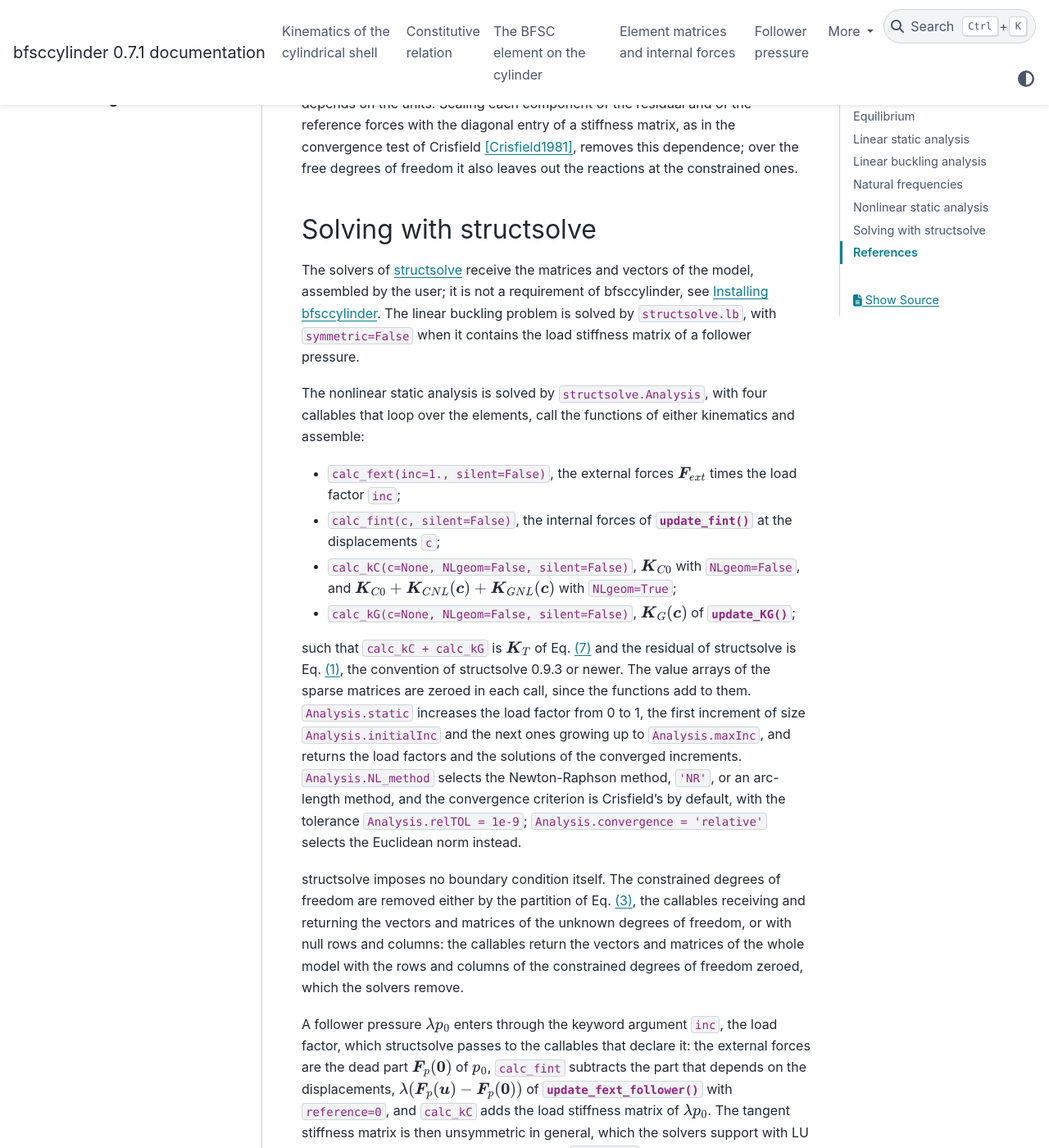
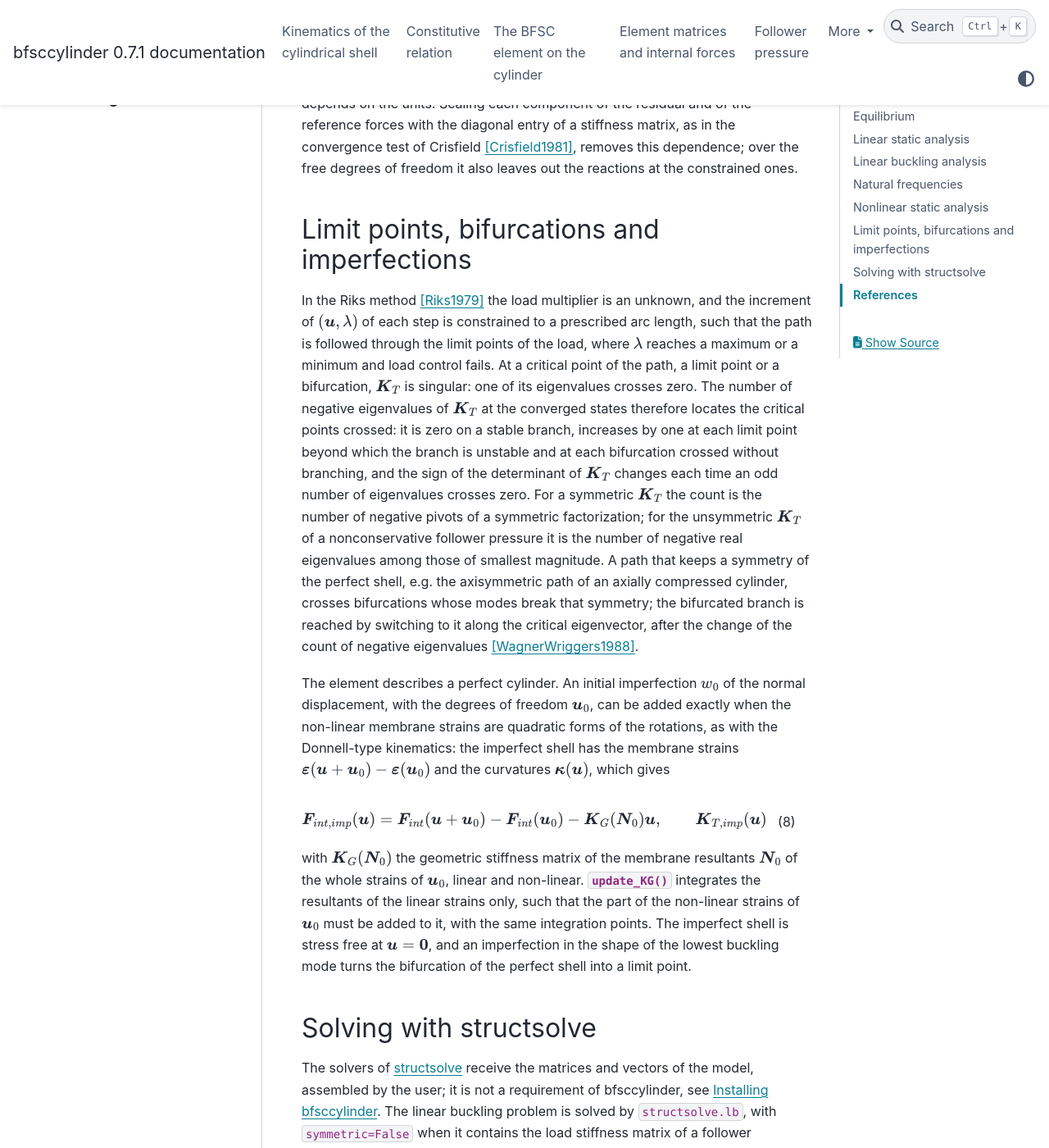
Before and after one commit to saullocastro/bfsccylinder, a Sphinx documentation site: the page built from doc/source/analyses.rst, in a window 1280 px wide and 1400 px high, scrolled down 3338 px. Shown: the whole window at 82% size. Built offline with Sphinx 7.4.7 and the PyData theme 0.15.4, drawn with Linux system fonts in a browser that asks for light colours; pages that are not in the unit, such as notebooks, are missing from menus; the version number is read from the project's files by our own code; some of the changed text lies outside the part shown.

Commit message:
DOC: analyses.rst, limit points, bifurcations and imperfections; .nblink of the two 0.7.1 notebooks without extra-media
analyses.rst: the Riks method (Riks 1979), the count of negative eigenvalues and the sign of the determinant of the tangent stiffness matrix at the critical points, symmetric and unsymmetric (structsolve 0.10.0 Analysis and arc_length docstrings), branch switching along the critical eigenvector (Wagner and Wriggers 1988), and the exact addition of an imperfection through the geometric stiffness matrix of the whole strains of u0. DOIs checked on Crossref.

nbsphinx-link copies a single extra-media file next to the .nblink at its path relative to the notebook, here doc/source/tests/, which does not exist: one warning per file. The notebooks are not executed by Sphinx and do not show the module, so the key is left out.

```diff
--- a/doc/source/analyses.rst
+++ b/doc/source/analyses.rst
@@ -189,6 +189,60 @@ entry of a stiffness matrix, as in the convergence test of Crisfield
 it also leaves out the reactions at the constrained ones.
 
 
+Limit points, bifurcations and imperfections
+--------------------------------------------
+
+In the Riks method [Riks1979]_ the load multiplier is an unknown, and the
+increment of `(\boldsymbol{u}, \lambda)` of each step is constrained to a
+prescribed arc length, such that the path is followed through the limit
+points of the load, where `\lambda` reaches a maximum or a minimum and load
+control fails. At a critical point of the path, a limit point or a
+bifurcation, `\boldsymbol{K}_T` is singular: one of its eigenvalues crosses
+zero. The number of negative eigenvalues of `\boldsymbol{K}_T` at the
+converged states therefore locates the critical points crossed: it is zero
+on a stable branch, increases by one at each limit point beyond which the
+branch is unstable and at each bifurcation crossed without branching, and
+the sign of the determinant of `\boldsymbol{K}_T` changes each time an odd
+number of eigenvalues crosses zero. For a symmetric `\boldsymbol{K}_T` the
+count is the number of negative pivots of a symmetric factorization; for
+the unsymmetric `\boldsymbol{K}_T` of a nonconservative follower pressure
+it is the number of negative real eigenvalues among those of smallest
+magnitude. A path that keeps a symmetry of the perfect shell, e.g. the
+axisymmetric path of an axially compressed cylinder, crosses bifurcations
+whose modes break that symmetry; the bifurcated branch is reached by
+switching to it along the critical eigenvector, after the change of the
+count of negative eigenvalues [WagnerWriggers1988]_.
+
+The element describes a perfect cylinder. An initial imperfection `w_0` of
+the normal displacement, with the degrees of freedom `\boldsymbol{u}_0`,
+can be added exactly when the non-linear membrane strains are quadratic
+forms of the rotations, as with the Donnell-type kinematics: the imperfect
+shell has the membrane strains `\boldsymbol{\varepsilon}(\boldsymbol{u} +
+\boldsymbol{u}_0) - \boldsymbol{\varepsilon}(\boldsymbol{u}_0)` and the
+curvatures `\boldsymbol{\kappa}(\boldsymbol{u})`, which gives
+
+.. math::
+    :label: an-imperfection
+
+    \boldsymbol{F}_{int,imp}(\boldsymbol{u}) =
+    \boldsymbol{F}_{int}(\boldsymbol{u} + \boldsymbol{u}_0) -
+    \boldsymbol{F}_{int}(\boldsymbol{u}_0) -
+    \boldsymbol{K}_G(\boldsymbol{N}_0) \boldsymbol{u}, \qquad
+    \boldsymbol{K}_{T,imp}(\boldsymbol{u}) =
+    \boldsymbol{K}_T(\boldsymbol{u} + \boldsymbol{u}_0) -
+    \boldsymbol{K}_G(\boldsymbol{N}_0)
+
+with `\boldsymbol{K}_G(\boldsymbol{N}_0)` the geometric stiffness matrix of
+the membrane resultants `\boldsymbol{N}_0` of the whole strains of
+`\boldsymbol{u}_0`, linear and non-linear. :func:`.update_KG` integrates
+the resultants of the linear strains only, such that the part of the
+non-linear strains of `\boldsymbol{u}_0` must be added to it, with the
+same integration points. The imperfect shell is stress free at
+`\boldsymbol{u} = \boldsymbol{0}`, and an imperfection in the shape of the
+lowest buckling mode turns the bifurcation of the perfect shell into a
+limit point.
+
+
 Solving with structsolve
 ------------------------
 
@@ -255,3 +309,11 @@ References
 .. [Crisfield1981] Crisfield, M. A., A fast incremental/iterative solution
    procedure that handles "snap-through", Computers & Structures, 13(1-3),
    55-62, 1981, doi:10.1016/0045-7949(81)90108-5.
+
+.. [Riks1979] Riks, E., An incremental approach to the solution of snapping
+   and buckling problems, International Journal of Solids and Structures,
+   15(7), 529-551, 1979, doi:10.1016/0020-7683(79)90081-7.
+
+.. [WagnerWriggers1988] Wagner, W., and Wriggers, P., A simple method for
+   the calculation of postcritical branches, Engineering Computations, 5(2),
+   103-109, 1988, doi:10.1108/eb023727.
```
Also changed, not shown: 2 other files.
